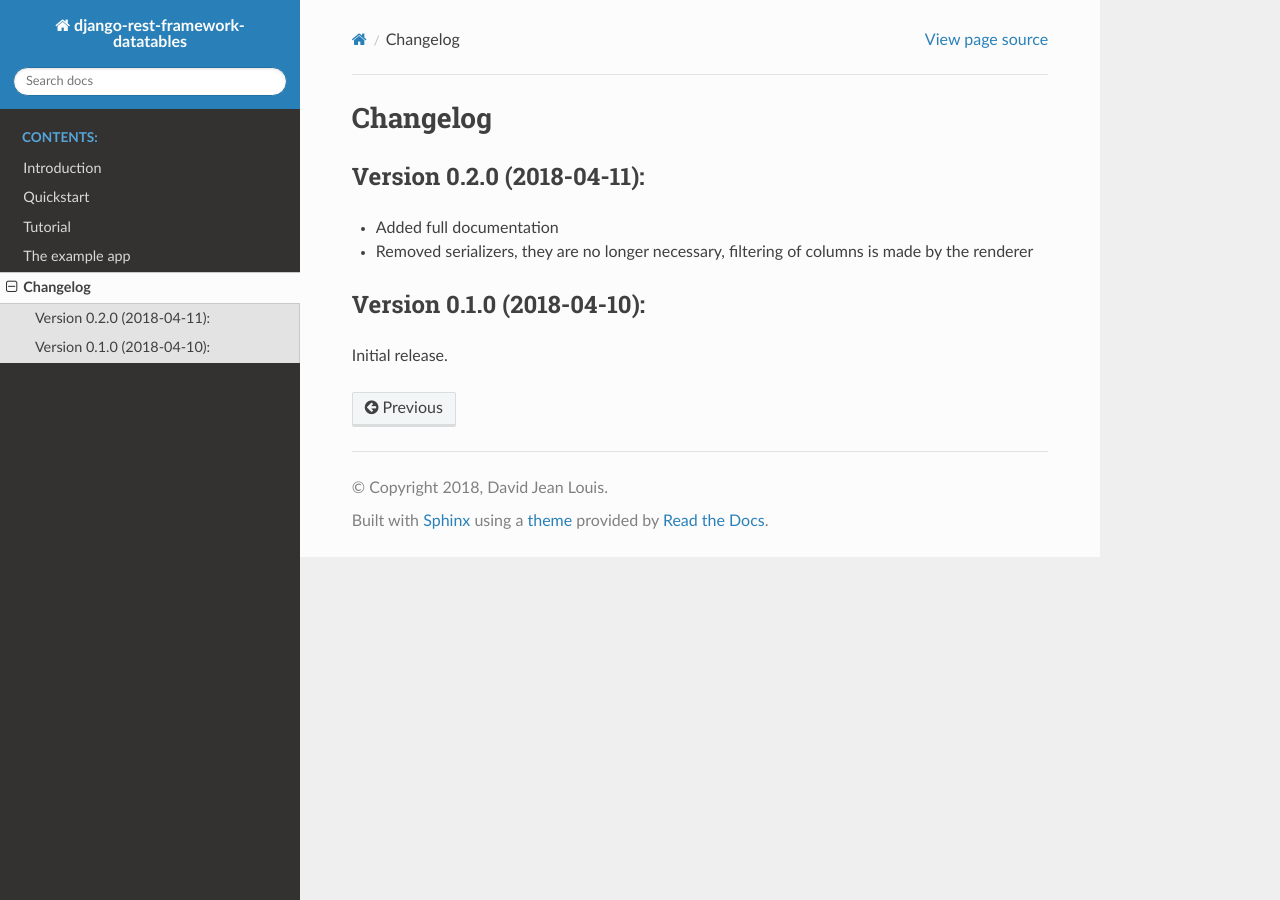
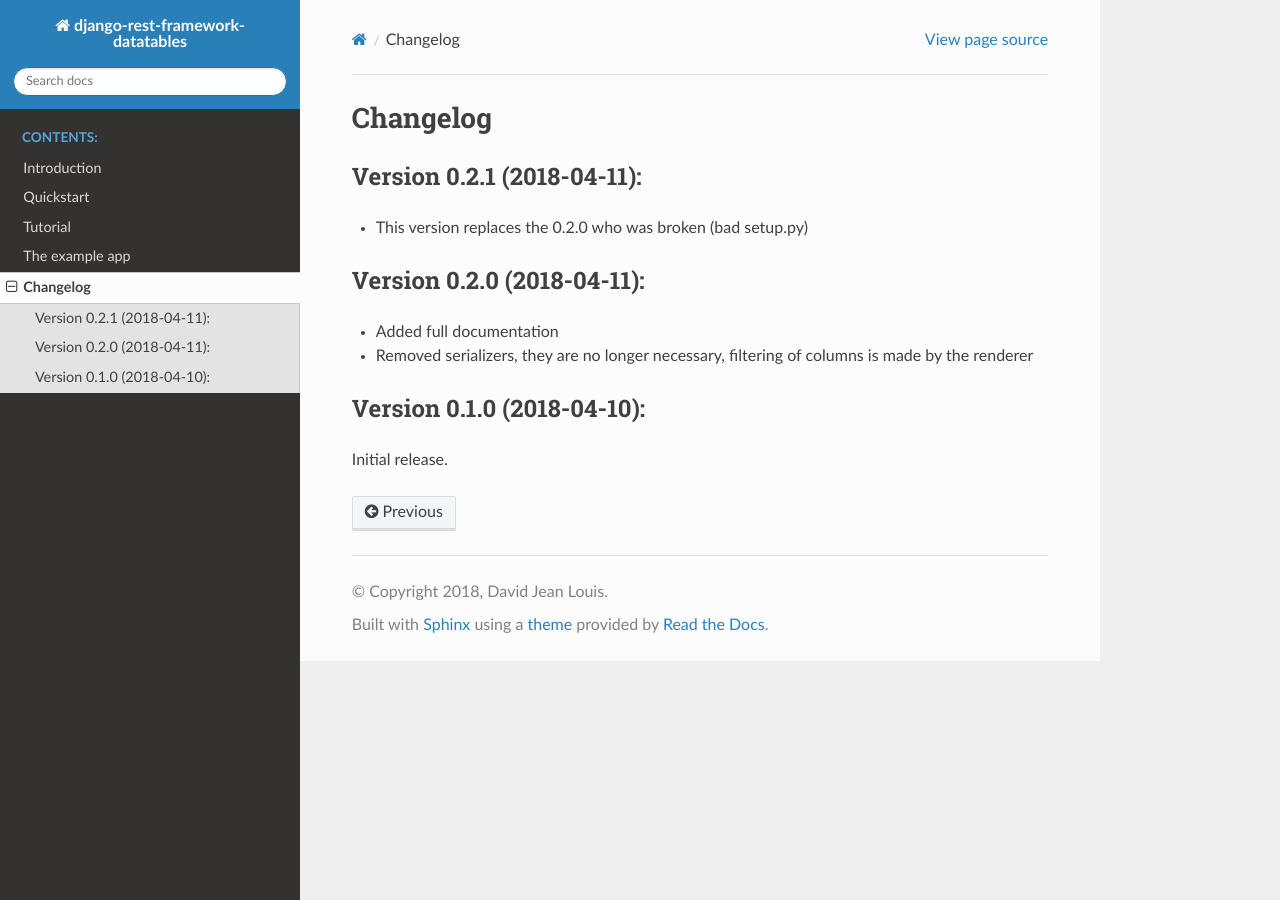
Before and after one commit to izimobil/django-rest-framework-datatables, a Sphinx documentation site: the page built from docs/changelog.rst, in a window 1280 px wide. Built offline with Sphinx 7.4.7 and the Read the Docs theme 2.0.0, drawn with Linux system fonts in a browser that asks for light colours.

Commit message:
Oups, fixed setup and roll new version for pypi

```diff
--- a/docs/changelog.rst
+++ b/docs/changelog.rst
@@ -1,5 +1,10 @@
 Changelog
 =========
+
+Version 0.2.1 (2018-04-11):
+---------------------------
+
+- This version replaces the 0.2.0 who was broken (bad setup.py)
 
 Version 0.2.0 (2018-04-11):
 ---------------------------
--- a/rest_framework_datatables/__init__.py
+++ b/rest_framework_datatables/__init__.py
@@ -1 +1 @@
-__version__ = '0.2.0'
+__version__ = '0.2.1'
```
